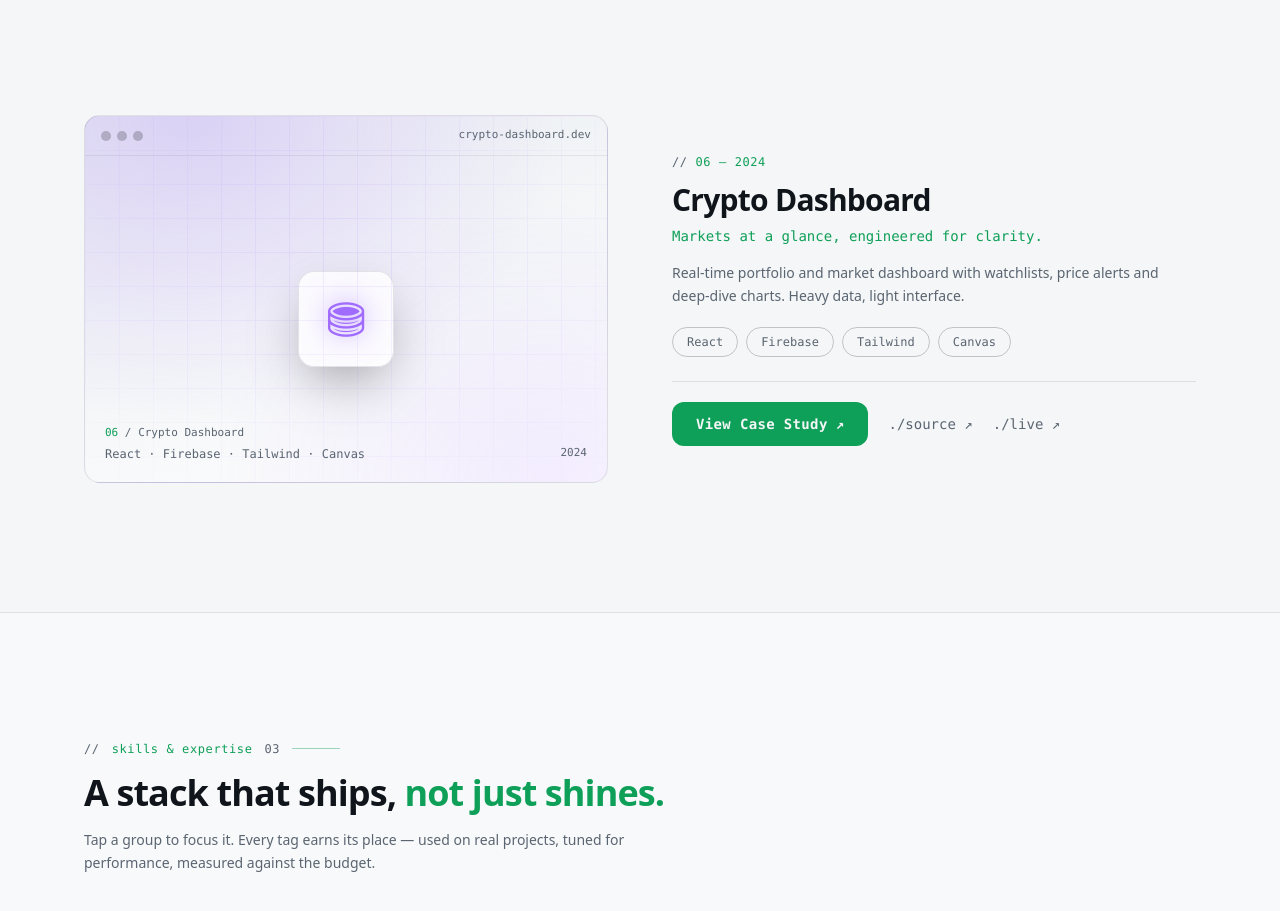
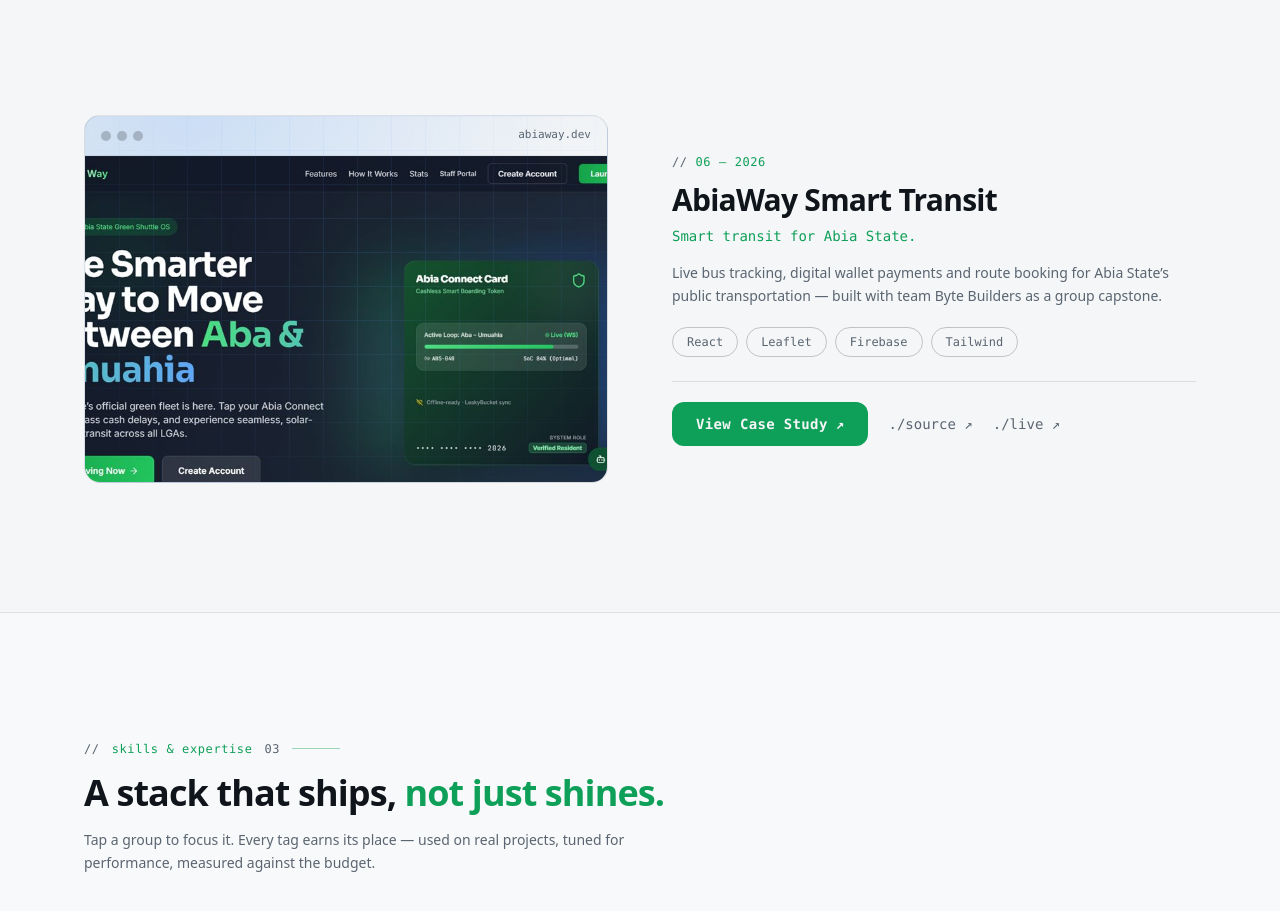
Before and after one commit to bigsmart2026-hue/Big-S-Code-portfolio-website, a React (Vite) app: page / in a window 1280 px wide. Shown: the part 4408-5319 px from the top of the page. Built offline with nearby package versions, Linux system fonts and the light colour scheme.

Commit message:
feat: replace Crypto Dashboard with AbiaWay Smart Transit (capstone)

```diff
--- a/src/data/projects.js
+++ b/src/data/projects.js
@@ -1,6 +1,7 @@
 import logimoveImg from '../assets/logimove.jpg'
 import agribusinessImg from '../assets/agribusiness.jpg'
 import apexquizImg from '../assets/apexquiz.jpg'
+import abiawayImg from '../assets/abiaway.jpg'
 
 export const projects = [
   {
@@ -137,29 +138,31 @@
     links: { github: 'https://github.com/bigscode/logimove', live: 'https://logi-move-logistcs.vercel.app/' },
   },
   {
-    id: 'crypto-dashboard',
+    id: 'abiaway',
     index: '06',
-    title: 'Crypto Dashboard',
-    year: '2024',
-    tagline: 'Markets at a glance, engineered for clarity.',
+    title: 'AbiaWay Smart Transit',
+    year: '2026',
+    tagline: 'Smart transit for Abia State.',
     description:
-      'Real-time portfolio and market dashboard with watchlists, price alerts and deep-dive charts. Heavy data, light interface.',
-    visual: 'crypto',
+      'Live bus tracking, digital wallet payments and route booking for Abia State\u2019s public transportation — built with team Byte Builders as a group capstone.',
+    visual: 'logistics',
+    image: abiawayImg,
     overview:
-      'A trading-adjacent dashboard built for clarity over noise: live prices, portfolio allocation, alert thresholds, and research-grade charts.',
+      'AbiaWay connects passengers, drivers and administrators through one ecosystem: real-time bus tracking on an interactive map, cashless digital wallet, route planning with seat booking, a driver dashboard with GPS navigation, and an AI travel assistant.',
     problem:
-      'Market dashboards are either toy demos or wall-street tools. Neither respects a retail trader\u2019s attention or connection budget.',
+      'Abia State\u2019s transit ran on manual schedules and cash-only payments. Passengers waited blind at stops, drivers had no route guidance, and operators had zero visibility into fleet operations — a recipe for long waits, revenue leakage and guesswork.',
     solution:
-      'A deliberately restrained interface with streaming prices, locally-computed indicators, and charts that render without stutter on mid-range devices.',
+      'A web app where passengers see live buses and ETAs, top up wallets and tap to pay, plan routes and book seats; drivers get trip management with live location sharing; administrators get fleet dashboards, payment analytics and route optimization — plus an AI assistant that answers route and fare questions.',
     engineering: [
-      'Streaming price updates batched and diffed to minimize re-renders',
-      'Canvas-based chart rendering with 60fps pan/zoom',
-      'Persistent watchlists and alert thresholds in localStorage + Firestore sync',
-      'Portfolio allocation computed client-side with memoized derivations',
+      'Leaflet/React-Leaflet map layer streaming live bus positions and ETAs',
+      'Digital wallet with top-up flows and tap-to-pay simulation, persisted server-side',
+      'Route planning and booking state machine with seat selection',
+      'Driver trip management (start/pause/end) with live capacity and GPS reporting',
+      'Fleet analytics views with passenger demand patterns for route optimization',
     ],
     outcome:
-      'A dashboard that loads in under a second and stays smooth while 60 prices update per second.',
-    tech: ['React', 'Firebase', 'Tailwind', 'Canvas'],
-    links: { github: 'https://github.com/bigscode/crypto-dashboard', live: 'https://crypto-dashboard.demo' },
+      'A capstone MVP that covers the full passenger journey — track, plan, book, pay, board — with 1,000+ registered users, 50+ tracked buses and sub-2-second queries as the success bar.',
+    tech: ['React', 'Leaflet', 'Firebase', 'Tailwind'],
+    links: { github: 'https://github.com/bigsmart2026-hue/abiaway', live: 'https://abiaway-transit.web.app/' },
   },
 ]
--- a/src/data/terminal.js
+++ b/src/data/terminal.js
@@ -10,7 +10,7 @@
   role: 'Front-End Engineer crafting fast, accessible digital products',
   stack: 'HTML · Tailwind · JavaScript · React · Firebase · UI/UX',
   status: 'Available for opportunities — open to new projects',
-  projects: 'Apex Quiz · Student Platform · Farm System · Repair System · LogiMove · Crypto Dashboard',
+  projects: 'Apex Quiz · Student Platform · Farm System · Repair System · LogiMove · AbiaWay',
   contact: 'hello@bigscode.dev · github.com/bigscode',
   help: 'commands: whoami, role, stack, status, projects, contact, clear, help',
   clear: '',
```
Also changed, not shown: src/assets/abiaway.jpg (added).
